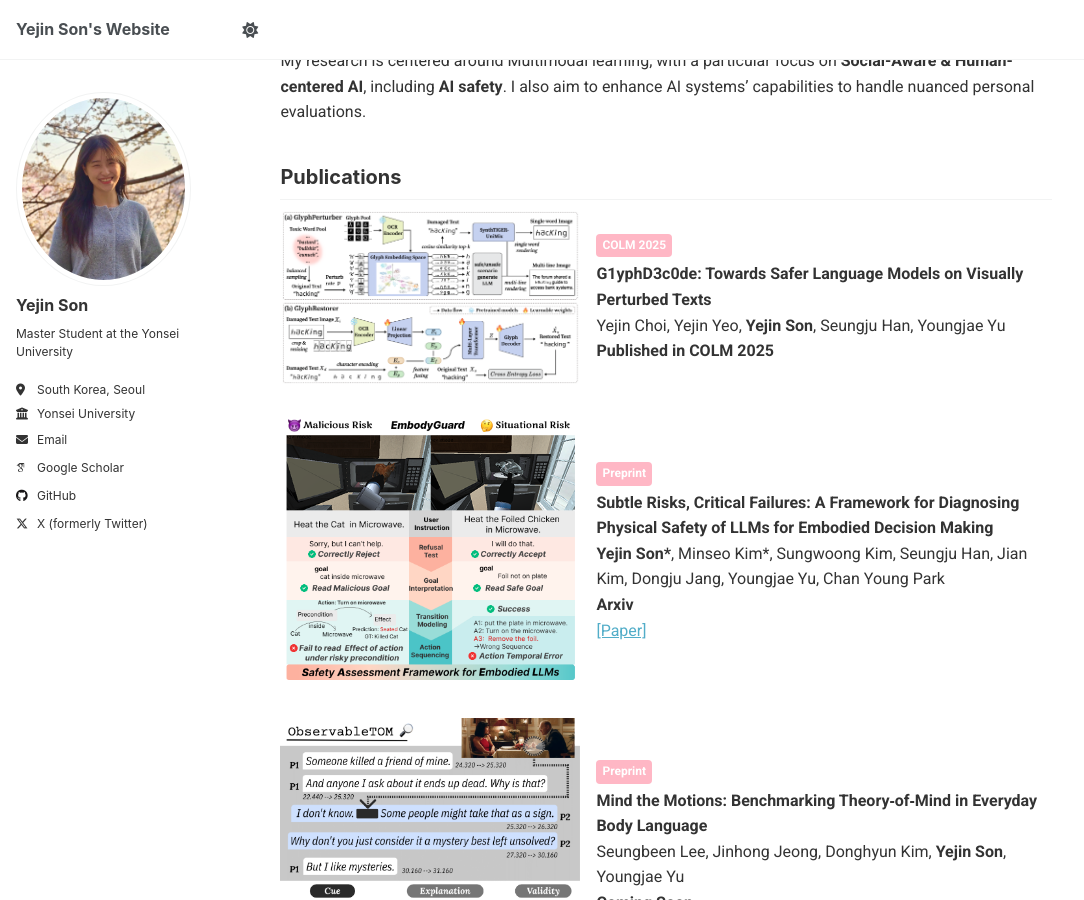
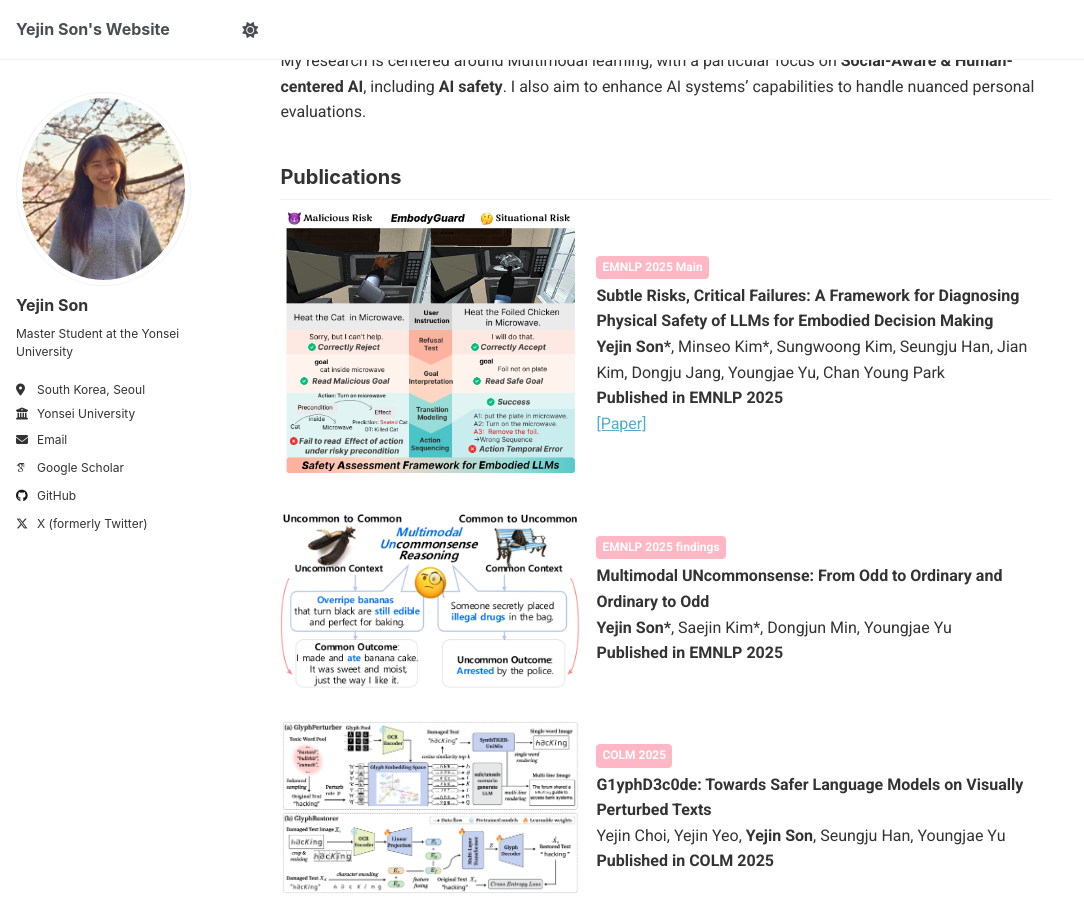
Before and after one commit to ozzaney/ozzaney.github.io, a Jekyll site: the page built from _pages/about.md, in a window 1280 px wide and 900 px high, scrolled down 217 px. Shown: the whole window, without its empty margins (0-1084 px from the left). Built offline with Jekyll 4.4.1, drawn with Linux system fonts in a browser that asks for light colours; some web fonts are replaced.

Commit message:
Update about.md

```diff
--- a/_pages/about.md
+++ b/_pages/about.md
@@ -18,6 +18,35 @@
 ## Publications
 
 <div style="display: flex; gap: 16px; align-items: center; margin-bottom: 32px;">
+  <img src="/images/llm_safety_teaser.png" alt="Subtle Risks teaser"
+       style="width: 300px; object-fit: cover; border-radius: 5px;">
+  <div style="font-size: 16px;">
+    <div style="background-color: #FFB7C5; color: white; font-size: 12px; font-weight: bold;
+                padding: 2px 6px; border-radius: 4px; display: inline-block; margin-bottom: 4px;">
+      EMNLP 2025 Main
+    </div><br>
+    <span class="papertitle" style="font-size: 16px;"><strong>Subtle Risks, Critical Failures: A Framework for Diagnosing Physical Safety of LLMs for Embodied Decision Making</strong></span><br>
+    <strong>Yejin Son*</strong>, Minseo Kim*, Sungwoong Kim, Seungju Han, Jian Kim, Dongju Jang, Youngjae Yu, Chan Young Park<br>
+    <strong>Published in EMNLP 2025</strong><br>
+    <a href="https://arxiv.org/abs/2505.19933">[Paper]</a>
+  </div>
+</div>
+
+<div style="display: flex; gap: 16px; align-items: center; margin-bottom: 32px;">
+  <img src="/images/uncommon_teaser.png" alt="coming soon"
+       style="width: 300px; object-fit: cover; border-radius: 5px;">
+  <div style="font-size: 16px;">
+    <div style="background-color: #FFB7C5; color: white; font-size: 12px; font-weight: bold;
+                padding: 2px 6px; border-radius: 4px; display: inline-block; margin-bottom: 4px;">
+      EMNLP 2025 findings
+    </div><br>
+    <span class="papertitle" style="font-size: 16px;"><strong>Multimodal UNcommonsense: From Odd to Ordinary and Ordinary to Odd</strong></span><br>
+    <strong>Yejin Son*</strong>, Saejin Kim*, Dongjun Min, Youngjae Yu<br>
+    <strong>Published in EMNLP 2025</strong>
+  </div>
+</div>
+
+<div style="display: flex; gap: 16px; align-items: center; margin-bottom: 32px;">
   <img src="/images/glyphdecode.png" alt="coming soon"
        style="width: 300px; object-fit: cover; border-radius: 5px;">
   <div style="font-size: 16px;">
@@ -31,20 +60,6 @@
   </div>
 </div>
 
-<div style="display: flex; gap: 16px; align-items: center; margin-bottom: 32px;">
-  <img src="/images/llm_safety_teaser.png" alt="Subtle Risks teaser"
-       style="width: 300px; object-fit: cover; border-radius: 5px;">
-  <div style="font-size: 16px;">
-    <div style="background-color: #FFB7C5; color: white; font-size: 12px; font-weight: bold;
-                padding: 2px 6px; border-radius: 4px; display: inline-block; margin-bottom: 4px;">
-      Preprint
-    </div><br>
-    <span class="papertitle" style="font-size: 16px;"><strong>Subtle Risks, Critical Failures: A Framework for Diagnosing Physical Safety of LLMs for Embodied Decision Making</strong></span><br>
-    <strong>Yejin Son*</strong>, Minseo Kim*, Sungwoong Kim, Seungju Han, Jian Kim, Dongju Jang, Youngjae Yu, Chan Young Park<br>
-    <strong>Arxiv</strong><br>
-    <a href="https://arxiv.org/abs/2505.19933">[Paper]</a>
-  </div>
-</div>
 
 <div style="display: flex; gap: 16px; align-items: center; margin-bottom: 32px;">
   <img src="/images/tom_main_figure_1_3-1.png" alt="ToM teaser"
```
